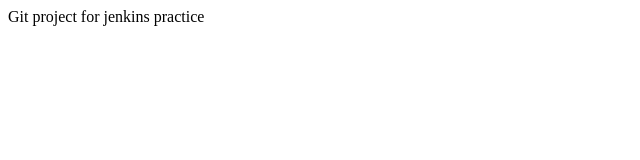
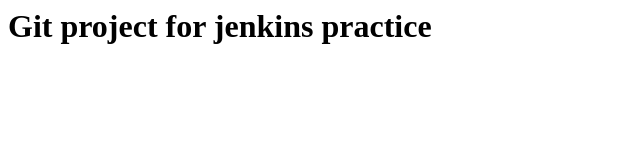
Before and after one commit to Mudassir100/jenkins-demo-project, a plain HTML site: page index.html in a window 1280 px wide. Shown: the whole page, without its empty margins (0-640 px from the left). Drawn offline with Linux system fonts and the light colour scheme.

Commit message:
Update index.html

```diff
--- a/index.html
+++ b/index.html
@@ -1,5 +1,5 @@
 <html>
   <body>
-  Git project for jenkins practice
+    <h1>Git project for jenkins practice</h1>
   </body>
 </html>
```
